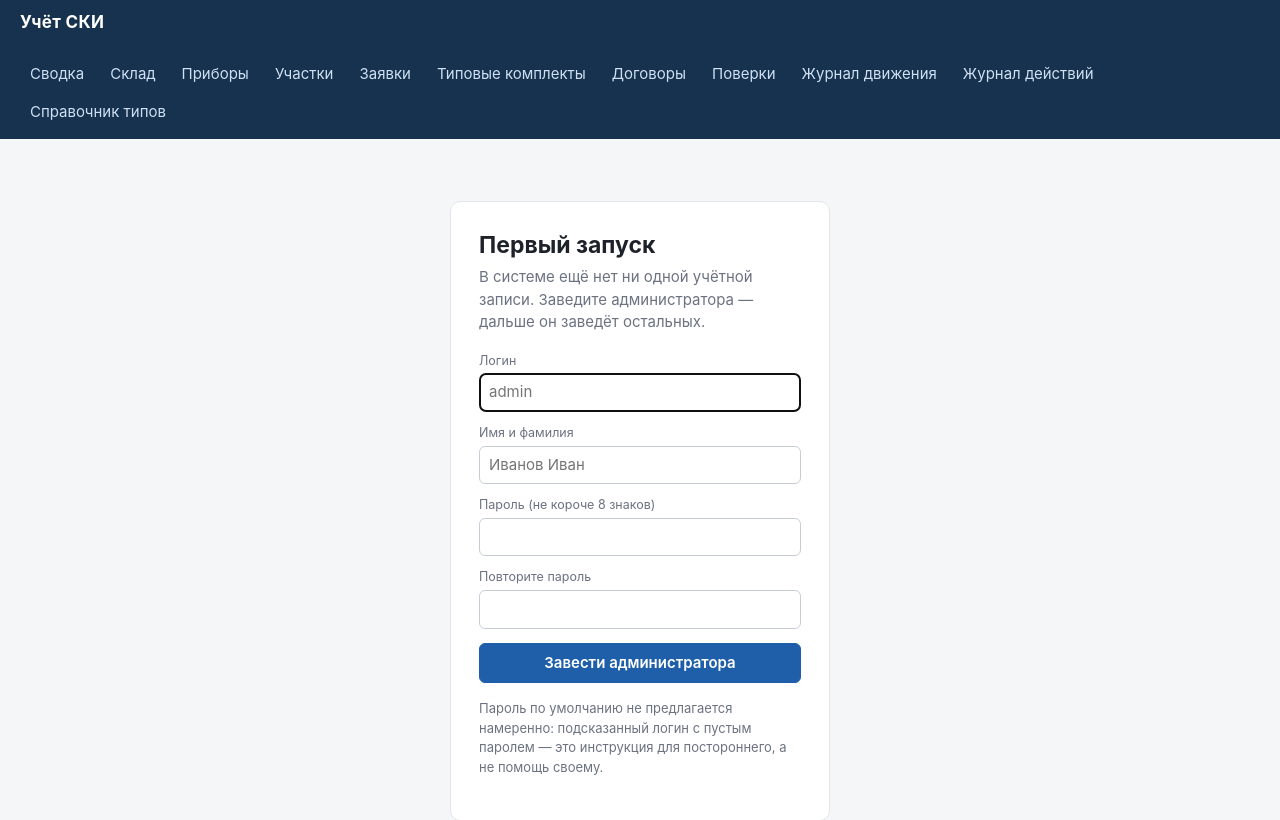
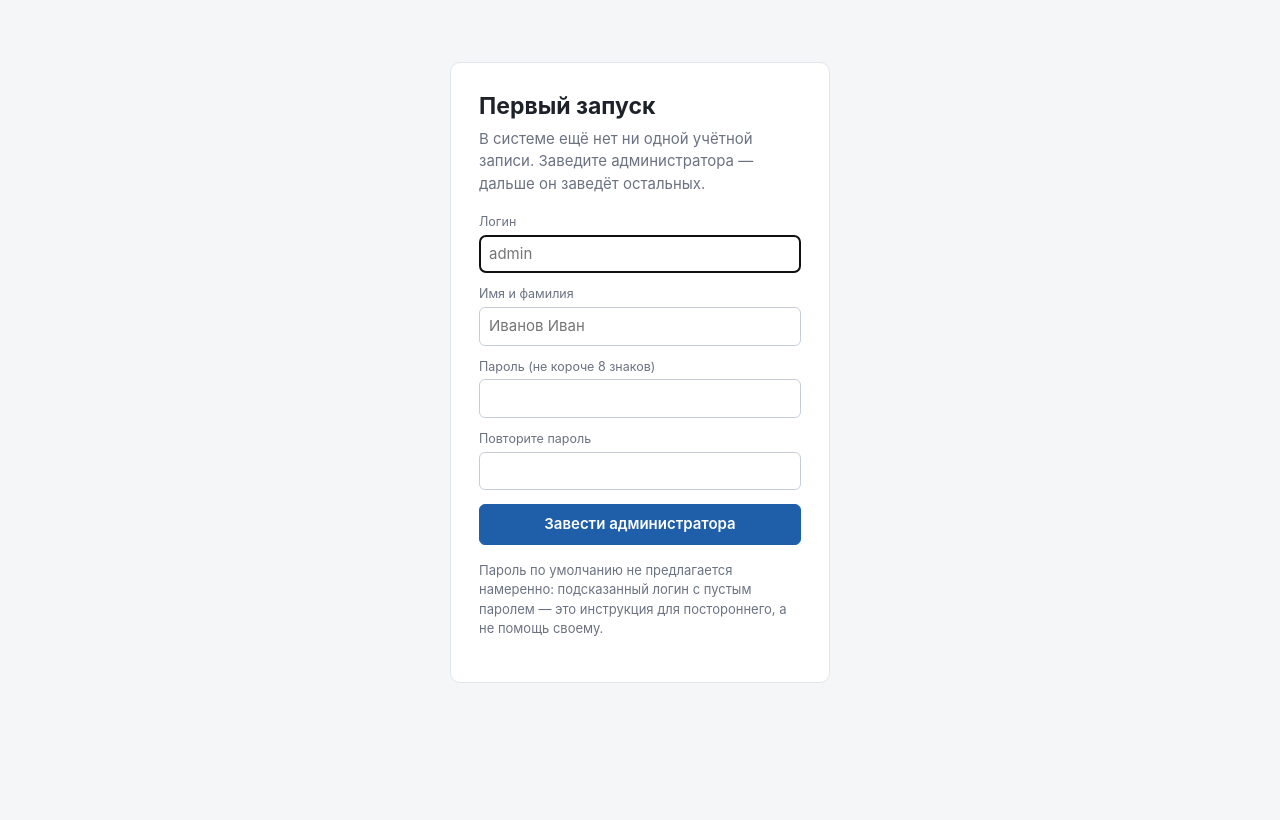
Before and after one commit to sam740877-del/rubezh-umnyi-dom, a FastAPI app: page /setup in a window 1280 px wide. Shown: the top 820 px of the page. After the commit the page ends 683 px from the top, so only its background shows below. Run offline with FastAPI, Linux system fonts and the light colour scheme.

Commit message:
Шапка в одну строку, на страницах входа её нет вовсе
Шапка занимала две строки и съедала верх экрана на каждой странице ради
того, что помещается в одну. Теперь: название слева, разделы посередине,
подпись вошедшего и «Выйти» у правого края.

Разделы не переносятся, а прокручиваются вбок: на узком экране лучше
проскроллить полосу, чем отдать ей половину высоты окна.

На страницах входа и первого запуска шапки нет совсем: навигация без
входа никуда не ведёт, а тёмная полоса над формой была чистым шумом.
Заодно из шаблона ушли проверки «есть ли пользователь» — снаружи
блока они не нужны.

«Выйти» стоит с краю намеренно: рядом с разделами кнопка ловила бы
случайные нажатия.

Co-Authored-By: Claude Opus 5 <noreply@anthropic.com>

```diff
--- a/ski-uchet/app/static/style.css
+++ b/ski-uchet/app/static/style.css
@@ -22,17 +22,31 @@ a:hover { text-decoration: underline; }
 header.top {
   background: #16324f;
   color: #fff;
-  padding: 10px 20px;
+  padding: 7px 18px;
   display: flex;
   align-items: center;
-  gap: 22px;
-  flex-wrap: wrap;
+  gap: 18px;
+  /* Одна строка вместо двух: разделы сжимаются и при нехватке места
+     прокручиваются вбок. Полоса высотой в две строки съедала верх
+     экрана на каждой странице ради того, что и так помещается. */
+  flex-wrap: nowrap;
 }
 header.top .brand { font-weight: 700; font-size: 17px; letter-spacing: .3px; }
-header.top nav { display: flex; gap: 6px; flex-wrap: wrap; }
+header.top nav {
+  display: flex;
+  gap: 3px;
+  /* Разделы не переносятся, а прокручиваются: на узком экране лучше
+     проскроллить полосу, чем отдать ей половину высоты окна. */
+  flex: 1 1 auto;
+  overflow-x: auto;
+  scrollbar-width: thin;
+}
+header.top nav::-webkit-scrollbar { height: 4px; }
+header.top nav::-webkit-scrollbar-thumb { background: rgba(255,255,255,.25); border-radius: 2px; }
 header.top nav a {
   color: #cfe0f2;
-  padding: 5px 10px;
+  padding: 4px 9px;
+  white-space: nowrap;
   border-radius: 5px;
   /* Подложка прозрачна, но объявлена: иначе переход на наведении
      стартует с пустоты и мигает. */
@@ -126,18 +140,9 @@ details.form-block summary { cursor: pointer; font-weight: 600; color: var(--acc
 
 /* Подпись вошедшего прижата вправо: имя и роль всегда на виду, чтобы
    человек не гадал, под кем работает. */
-/* Название и подпись вошедшего — одна строка на всю ширину шапки.
-   Раньше подпись стояла после навигации с `margin-left:auto`, но при
-   переносе разделов на вторую строку она падала вниз отдельной строкой:
-   прижимать вправо было уже нечем. */
-header.top .brandline {
-  width: 100%;
-  display: flex;
-  align-items: baseline;
-  justify-content: space-between;
-  gap: 16px;
-}
+header.top .brand { flex: 0 0 auto; }
 header.top .whoami {
+  flex: 0 0 auto;
   display: flex;
   align-items: center;
   gap: 12px;
--- a/ski-uchet/app/templates/base.html
+++ b/ski-uchet/app/templates/base.html
@@ -7,16 +7,9 @@
   <link rel="stylesheet" href="/static/style.css">
 </head>
 <body>
+{% if user %}
 <header class="top">
-  <div class="brandline">
-    <span class="brand">Учёт СКИ</span>
-    {% if user %}
-    <div class="whoami">
-      <span title="{{ user.login }}">{{ user.title }}</span>
-      <a href="/logout" class="logout">Выйти</a>
-    </div>
-    {% endif %}
-  </div>
+  <span class="brand">Учёт СКИ</span>
   <nav>
     {# Подсветка открытого раздела: `section` считает render() по первому
        куску пути, поэтому карточка прибора подсвечивает «Приборы».
@@ -31,15 +24,22 @@
     <a href="/contracts" class="{{ 'active' if section == 'contracts' }}">Договоры</a>
     <a href="/verifications" class="{{ 'active' if section == 'verifications' }}">Поверки</a>
     <a href="/movements" class="{{ 'active' if section == 'movements' }}">Журнал движения</a>
-    {% if not user or user.can('audit.view') %}
+    {% if user.can('audit.view') %}
     <a href="/audit" class="{{ 'active' if section == 'audit' }}">Журнал действий</a>
     {% endif %}
     <a href="/types" class="{{ 'active' if section == 'types' }}">Справочник типов</a>
-    {% if user and user.can('user.manage') %}
+    {% if user.can('user.manage') %}
     <a href="/users" class="{{ 'active' if section == 'users' }}">Пользователи</a>
     {% endif %}
   </nav>
+  {# Подпись вошедшего и выход — у правого края. «Выйти» рядом с разделами
+     ловило бы случайные нажатия. #}
+  <div class="whoami">
+    <span title="{{ user.login }}">{{ user.title }}</span>
+    <a href="/logout" class="logout">Выйти</a>
+  </div>
 </header>
+{% endif %}
 <main>
   {% if msg %}<div class="flash msg">{{ msg }}</div>{% endif %}
   {% if err %}<div class="flash err">{{ err }}</div>{% endif %}
```
Also changed, not shown: 1 other file.
